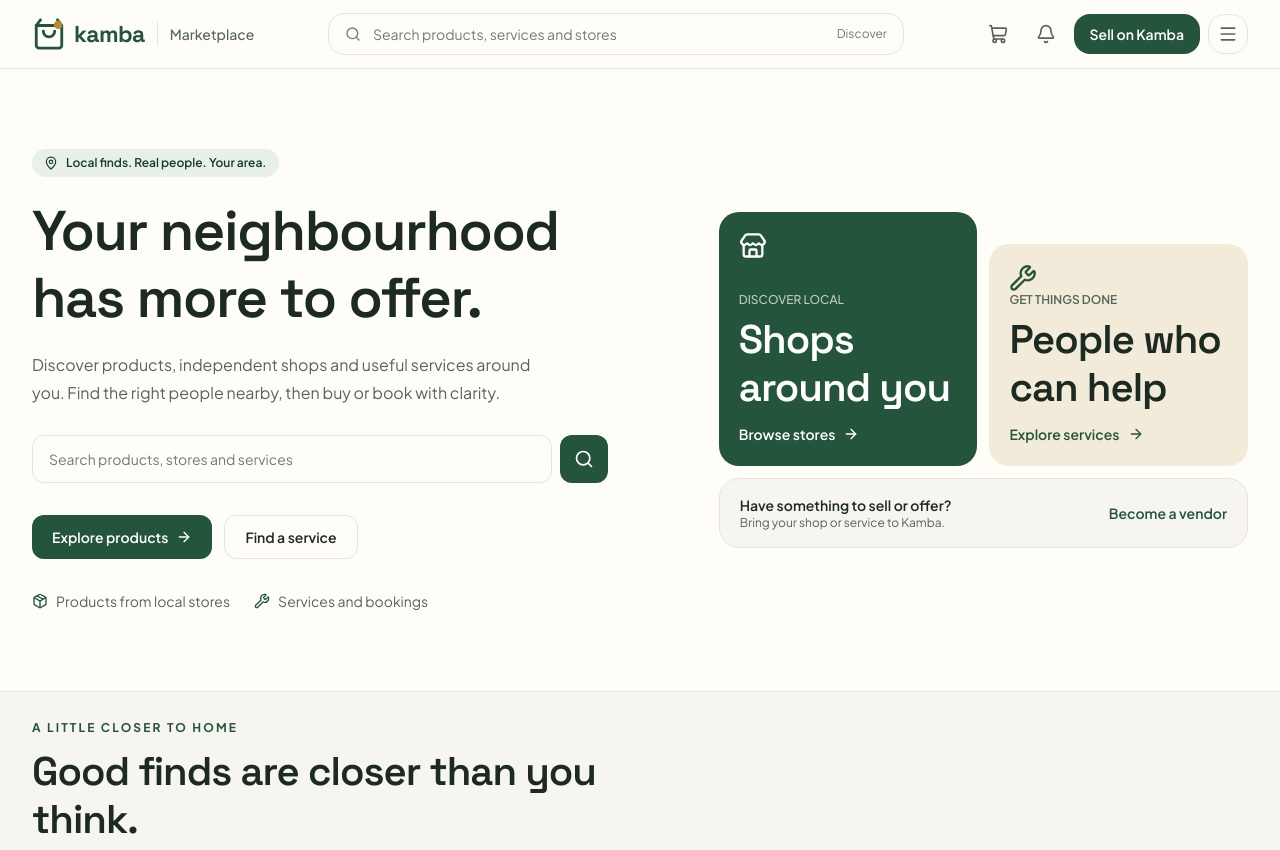
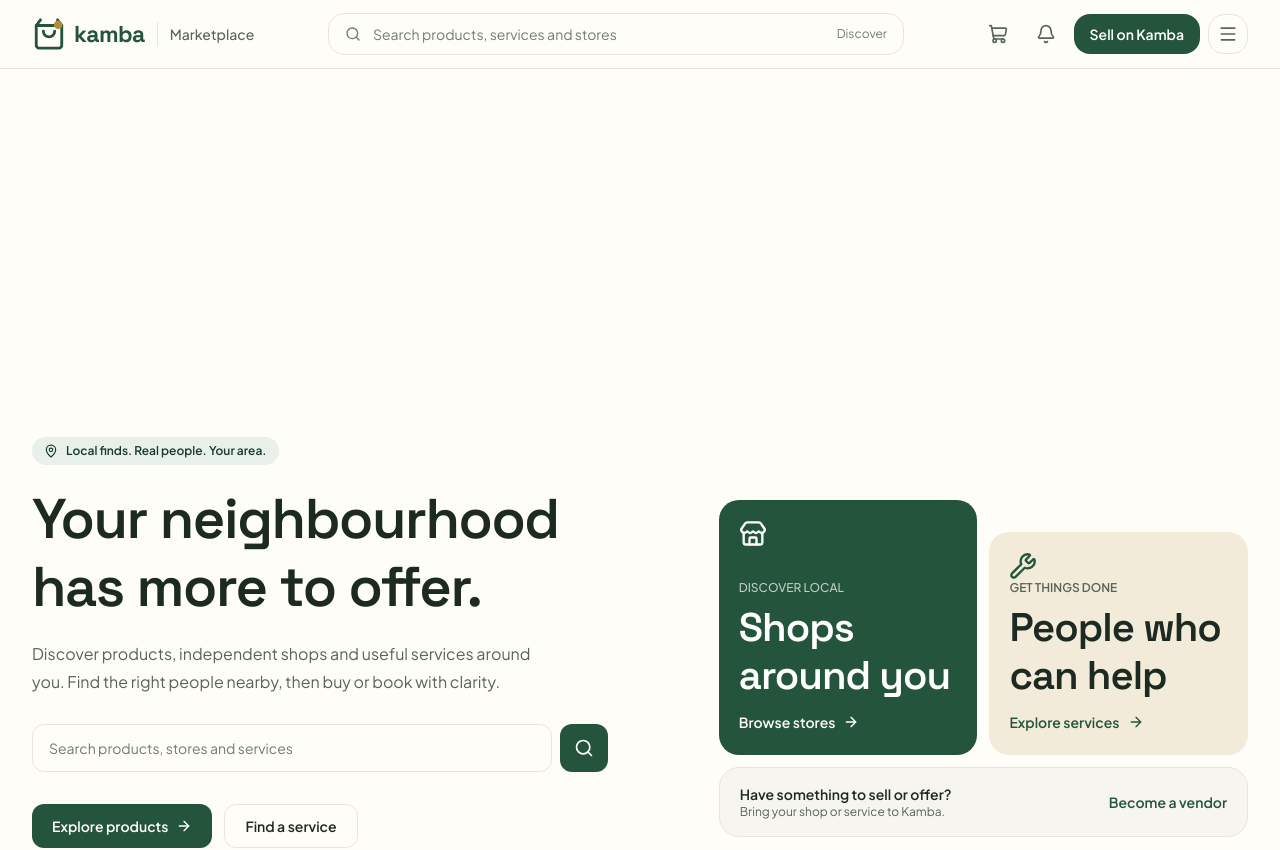
Before and after one commit to MyVendor-Global-Ltd/Kamba-website, a Next.js app: page / in a window 1280 px wide. Shown: the top 850 px of the page. Built offline with nearby package versions, Linux system fonts and the light colour scheme; no server answers.

Commit message:
Give homepage hero more breathing room

```diff
--- a/src/app/page.tsx
+++ b/src/app/page.tsx
@@ -20,8 +20,8 @@ export default function Home() {
 
   return (
     <div className="pb-16">
-      <section className="border-b border-border bg-surface">
-        <div className="container grid gap-10 py-14 md:grid-cols-[1.1fr_0.9fr] md:items-center md:py-20">
+      <section className="flex min-h-[115svh] items-center border-b border-border bg-surface md:min-h-[150svh]">
+        <div className="container grid w-full gap-10 py-14 md:grid-cols-[1.1fr_0.9fr] md:items-center md:py-20">
           <div className="max-w-2xl">
             <div className="mb-5 inline-flex items-center gap-2 rounded-full bg-secondary px-3 py-1.5 text-xs font-semibold text-secondary-foreground">
               <MapPin className="h-3.5 w-3.5" /> Local finds. Real people. Your area.
```
